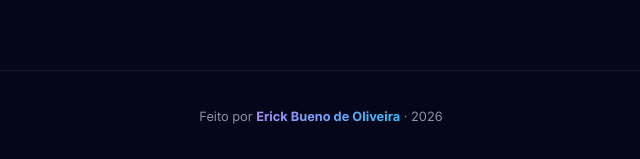
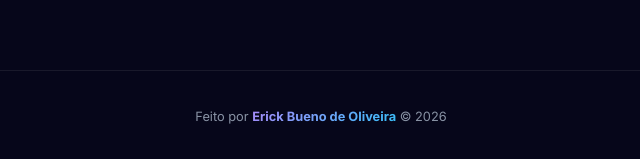
Before and after one commit to ErickBuenoo/Portifolio, a plain HTML site: page index.html in a window 1280 px wide. Shown: the part 3518-3677 px from the top of the page, 319-959 px from the left. Drawn offline with Linux system fonts and the light colour scheme.

Commit message:
coloquei "&copy;" no footer

```diff
--- a/index.html
+++ b/index.html
@@ -219,7 +219,7 @@
         </main>
     </div>
 
-    <footer>Feito por <strong>Erick Bueno de Oliveira</strong> · 2026</footer>
+    <footer>Feito por <strong>Erick Bueno de Oliveira</strong> &copy; 2026</footer>
 
 </body>
 <script src="script.js"></script>
```
